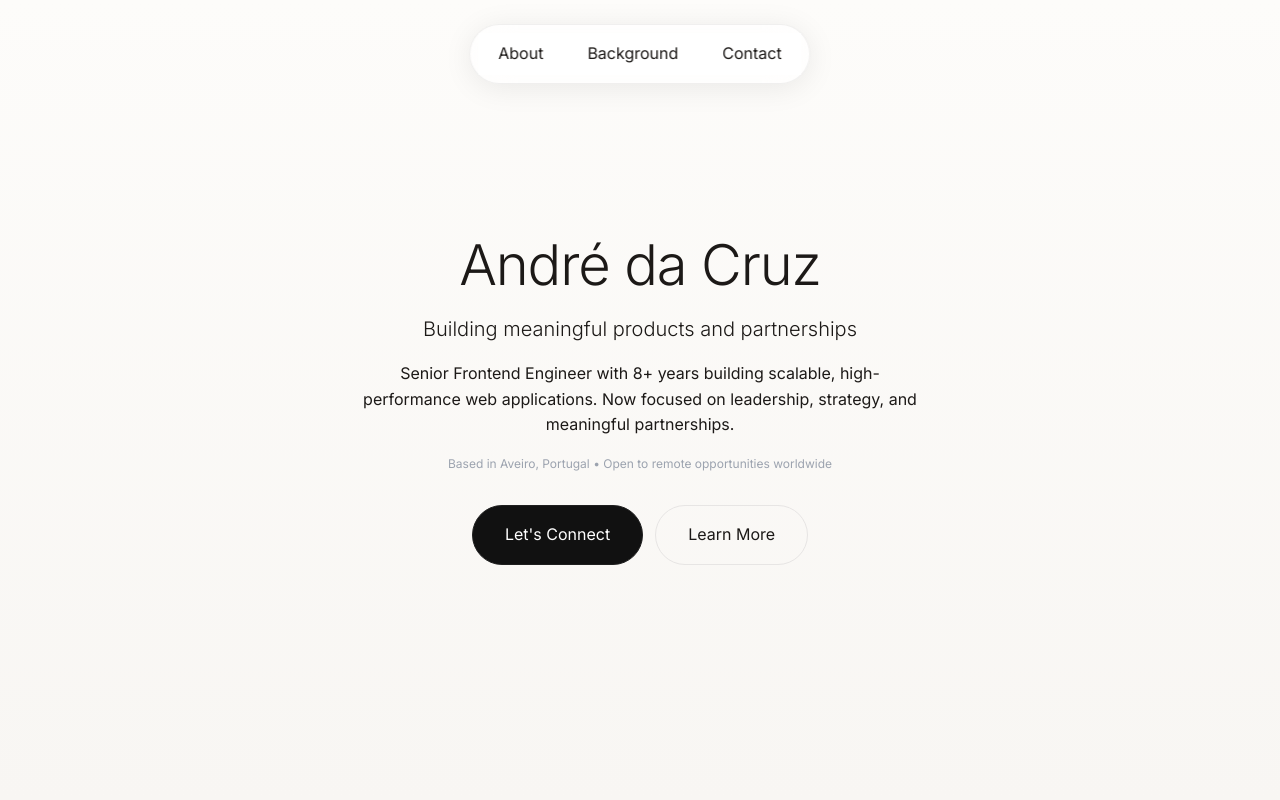
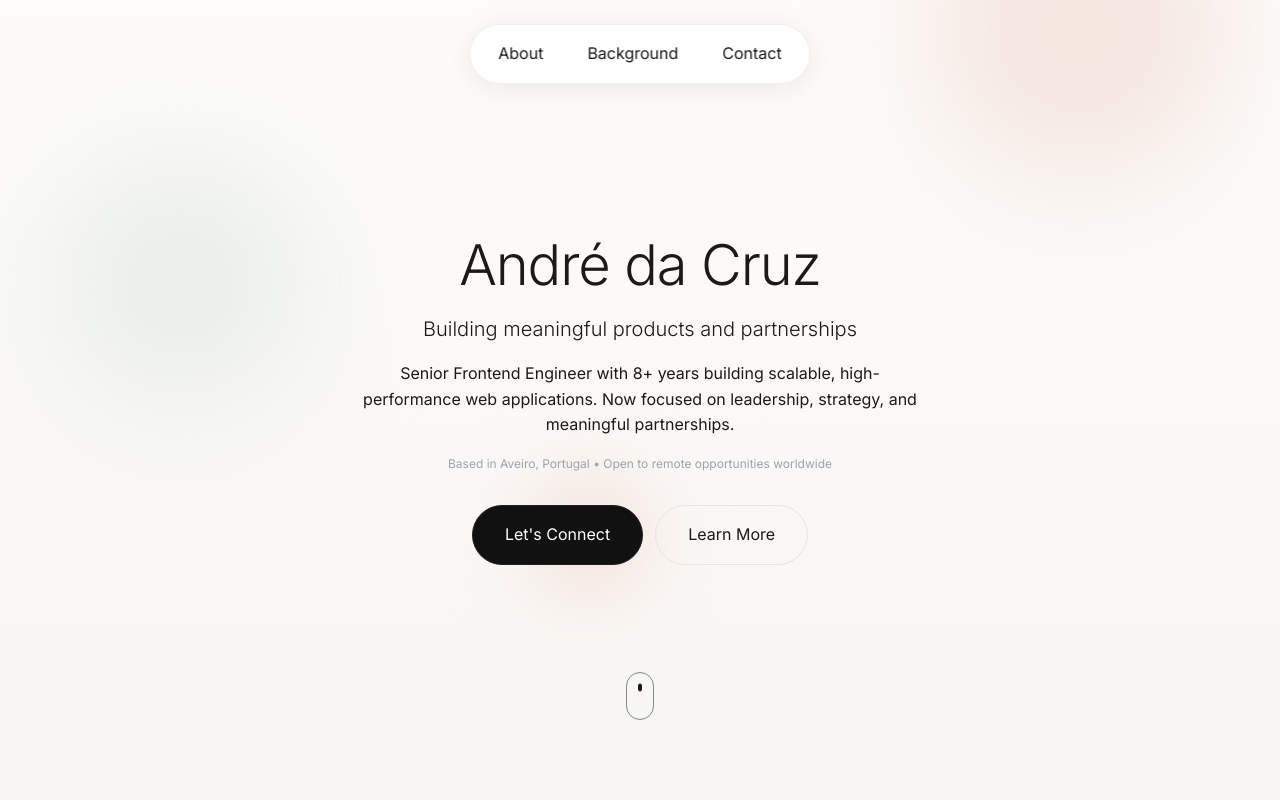
Before and after one commit to AndreVizosodaCruz/andredacruz, a React (Vite) app: page / in a window 1280 px wide. Shown: the top 800 px of the page. Built offline with nearby package versions, Linux system fonts and the light colour scheme.

Commit message:
Enhancements for the animations and career timeline

```diff
--- a/src/components/atoms/FlexBox/index.tsx
+++ b/src/components/atoms/FlexBox/index.tsx
@@ -29,6 +29,8 @@ interface Props {
   $zIndex?: number;
   $flex?: number;
   $background?: string;
+  $filter?: string;
+  $transform?: string;
 }
 
 const FlexBox = styled('div')<Props>`
@@ -60,6 +62,8 @@ const FlexBox = styled('div')<Props>`
   min-width: ${({ $minWidth }) => $minWidth || 'unset'};
   z-index: ${({ $zIndex }) => $zIndex || 1};
   flex: ${({ $flex }) => $flex || 'unset'};
+  filter: ${({ $filter }) => $filter || 'none'};
+  transform: ${({ $transform }) => $transform || 'none'};;
   text-decoration: none;
   color: inherit;
   ${({ $full }) =>
--- a/src/components/atoms/Section/index.tsx
+++ b/src/components/atoms/Section/index.tsx
@@ -1,16 +1,16 @@
 import styled, { css } from 'styled-components';
 import { FlexBox, Container } from '@atoms';
+import { useResponsive } from '@/hooks/useResponsive';
 
 interface SectionProps
   extends React.HTMLAttributes<HTMLDivElement> {
   $bgColor?: string;
   $background?: string;
   $fullHeight?: boolean;
-  $padding?: string;
   $variant?: 'xs' | 'sm' | 'md' | 'lg' | 'full';
 }
 
-const SectionWrapper = styled(FlexBox) <SectionProps>`
+const SectionWrapper = styled(FlexBox)<SectionProps>`
   width: 100%;
   flex-direction: column;
 
@@ -27,22 +27,27 @@ const SectionWrapper = styled(FlexBox) <SectionProps>`
     $fullHeight &&
     css`
       min-height: 100vh;
-      justify-content: center;
     `}
 `;
 
 const Section = ({
   children,
   $variant = 'md',
-  $padding = '96px 24px',
+  $fullHeight,
   ...rest
 }: React.PropsWithChildren<SectionProps>) => {
+
+  const { breakpoint } = useResponsive();
+
+  const padding = breakpoint === 'desktop' ? '128px 24px' : '96px 24px';
+
   return (
     <SectionWrapper {...rest}>
       <Container
         $variant={$variant}
         $direction="column"
-        $padding={$padding}
+        $padding={padding}
+        $fullHeight={$fullHeight}
       >
         {children}
       </Container>
--- a/src/components/organisms/About.tsx
+++ b/src/components/organisms/About.tsx
@@ -43,7 +43,6 @@ function About() {
         <FlexBox
           $direction='column'
           $gap={breakpoint === 'desktop' ? '48px' : '64px'}
-          $padding={breakpoint === 'desktop' ? '128px 24px' : '96px 24px'}
         >
           <FlexBox
             $direction={breakpoint === 'desktop' ? 'row' : 'column'}
--- a/src/components/organisms/Background.tsx
+++ b/src/components/organisms/Background.tsx
@@ -11,7 +11,7 @@ function Background() {
       year: '2024',
       role: 'Senior Frontend Developer',
       company: 'Erakulis',
-      focus: 'Leading frontend team, architecting React/TypeScript applications with Redux and Vite',
+      focus: 'Lead frontend team, architecting React/TypeScript applications with Redux and Vite',
       highlights: ['Team Leadership', 'Component Libraries', 'Mobile Strategy']
     },
     {
@@ -116,6 +116,7 @@ function Background() {
                 initial={{ opacity: 0, y: -30 }}
                 animate={{ opacity: 1, y: 0 }}
                 transition={{ duration: 0.8, delay: 0.2 }}
+                $padding='16px 0 0 0'
               >
                 <FlexBox
                   $background='linear-gradient(to bottom, #8B9D83, #f5f5f4)'
@@ -157,6 +158,7 @@ function Background() {
                       $minWidth='16px'
                       $height='16px'
                       $borderRadius='50%'
+                      $margin='4px 0 0 0'
                     />
                     <FlexBox $direction='column' $gap='4px'>
                       <FlexBox $gap='8px'>
@@ -172,7 +174,7 @@ function Background() {
                           </Text>
                         </FlexBox>
                         <Text $size='small' $color='secondary'>
-                          {item.company}
+                          {item.company} {index === 0 ? '(Current)' : ''}
                         </Text>
                       </FlexBox>
                       <Text $size='body' $color='text'>
@@ -320,6 +322,7 @@ function Background() {
                   $borderRadius='16px'
                   $height='40px'
                   $width='40px'
+                  $minWidth='40px'
                   $bgColor='#E8EDE7'
                 >
                   <img src='assets/university.svg' alt='degree' height={20} width={20} />
--- a/src/components/organisms/Hero.tsx
+++ b/src/components/organisms/Hero.tsx
@@ -1,5 +1,5 @@
 import Reveal from '@animations/Reveal';
-import { Button, Section, Heading, MotionBox, Text } from '@atoms';
+import { Button, Section, Heading, MotionBox, Text, FlexBox } from '@atoms';
 import useScrollTo from '@/hooks/useScrollTo';
 
 function Hero() {
@@ -10,7 +10,53 @@ function Hero() {
       $fullHeight
       $background='linear-gradient(rgb(253, 252, 250), rgb(248, 246, 243))'
     >
-      <Reveal>
+      <MotionBox
+        $position="absolute"
+        $top="-80px"
+        $right="40px"
+        $width="256px"
+        $height="256px"
+        $bgColor='rgb(245, 230, 224)'
+        $borderRadius="50%"
+        $filter="blur(48px)"
+        animate={{
+          scale: [1, 1.2, 1],
+          x: [0, 30, 0],
+          y: [0, -20, 0],
+        }}
+        transition={{ duration: 15, repeat: Infinity, ease: "easeInOut" }}
+      />
+      <MotionBox
+        $position="absolute"
+        $top="20%"
+        $left="40px"
+        $width="192px"
+        $height="192px"
+        $bgColor='rgb(232, 237, 231)'
+        $borderRadius="50%"
+        $filter="blur(48px)"
+        animate={{
+          scale: [1, 1.3, 1],
+          x: [0, -20, 0],
+          y: [0, 30, 0],
+        }}
+        transition={{ duration: 12, repeat: Infinity, ease: "easeInOut", delay: 2 }}
+      />
+      <MotionBox
+        $position="absolute"
+        $bottom="25%"
+        $left="40%"
+        $width="128px"
+        $height="128px"
+        $bgColor='rgb(245, 230, 224)'
+        $borderRadius="50%"
+        $filter="blur(32px)"
+        animate={{
+          scale: [1, 1.1, 1],
+          rotate: [0, 10, 0],
+        }}
+        transition={{ duration: 18, repeat: Infinity, ease: "easeInOut", delay: 1 }}
+      />
       <MotionBox
         initial={{ opacity: 0, y: -30 }}
         animate={{ opacity: 1, y: 0 }}
@@ -19,11 +65,12 @@ function Hero() {
         $gap='16px'
         $align='center'
         $justify='center'
+        $height='100%'
       >
         <MotionBox
           initial={{ opacity: 0, y: -30 }}
           animate={{ opacity: 1, y: 0 }}
-            transition={{ duration: 0.8, delay: 0 }}
+          transition={{ duration: 0.4, delay: 0 }}
         >
           <Heading $size='h1' $weight={300}>
             André da Cruz
@@ -33,7 +80,7 @@ function Hero() {
         <MotionBox
           initial={{ opacity: 0, y: -30 }}
           animate={{ opacity: 1, y: 0 }}
-            transition={{ duration: 0.8, delay: 0 }}
+          transition={{ duration: 0.6, delay: 0.4 }}
           $direction='column'
           $gap='16px'
           $align='center'
@@ -72,8 +119,36 @@ function Hero() {
           </Button>
         </MotionBox>
       </MotionBox>
-      </Reveal>
-    </Section>
+
+      <MotionBox
+        initial={{ opacity: 0 }}
+        animate={{ opacity: 1 }}
+        transition={{ delay: 1.5, duration: 1 }}
+        $position='absolute'
+        $bottom='10%'
+        $left='50%'
+        $transform='translateX(-50%)'
+        $padding='8px 8px 8px 8px'
+        $height='48px'
+        $width='28px'
+        $border='1px solid #818791'
+        $borderRadius='999px'
+        $justify='center'
+      >
+        <MotionBox
+          animate={{ y: [0, 4, 0] }}
+          transition={{ repeat: Infinity, duration: 2 }}
+        >
+          <FlexBox
+            $border='1px solid #1C1917'
+            $bgColor='#1C1917'
+            $borderRadius='999px'
+            $height='8px'
+            $width='4px'
+          />
+        </MotionBox>
+      </MotionBox>
+    </Section >
   )
 }
 
```
Lines whose indentation alone changed are shown as unchanged.
